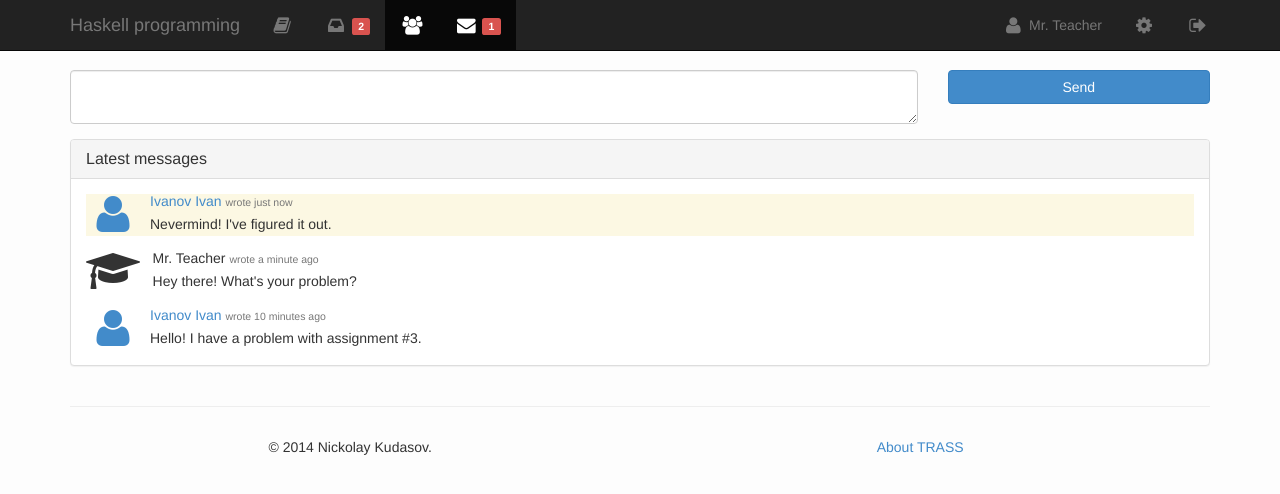
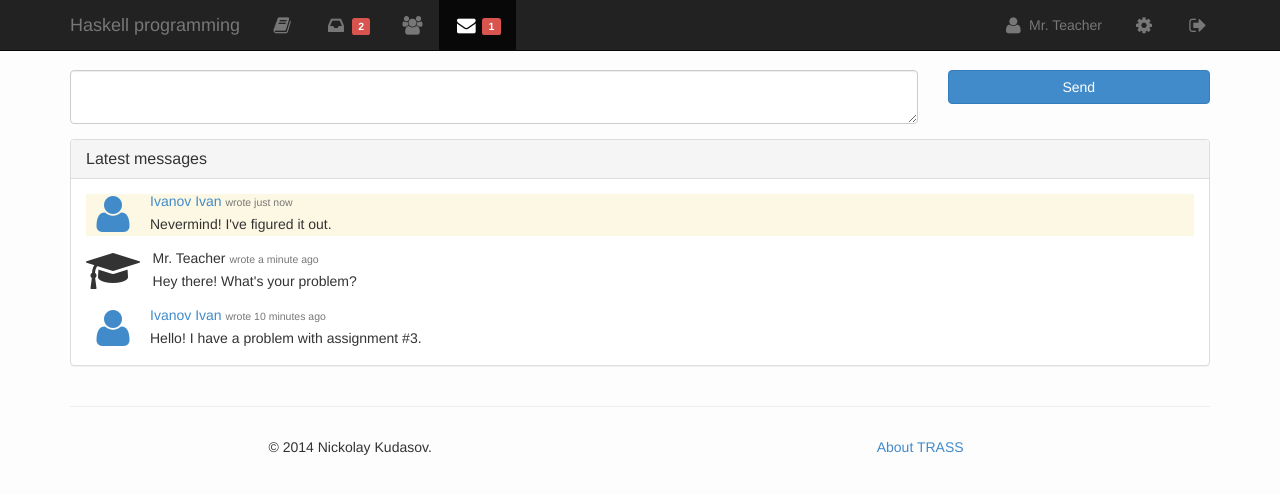
Before and after one commit to trass/site-mockup, a plain HTML site: page teacher/messages.html in a window 1280 px wide. Drawn offline with Linux system fonts and the light colour scheme.

Commit message:
fix messages page

```diff
--- a/teacher/messages.html
+++ b/teacher/messages.html
@@ -7,7 +7,7 @@
     <meta http-equiv="X-UA-Compatible" content="IE=edge">
     <meta name="viewport" content="width=device-width, initial-scale=1">
 
-    <title>Haskell - Ratings</title>
+    <title>Haskell - Messages</title>
 
     <!-- Bootstrap Core CSS -->
     <link href="../css/bootstrap.min.css" rel="stylesheet">
@@ -54,7 +54,7 @@
               <span class="label label-danger">2</span>
               <span class="visible-xs-inline">Submissions<span>
             </a></li>
-            <li class="active"><a href="ratings.html" title="Ratings">
+            <li><a href="ratings.html" title="Ratings">
               <i class="fa fa-users fa-lg fa-fw"></i>
               <span class="visible-xs-inline">Ratings</span>
             </a></li>
```
